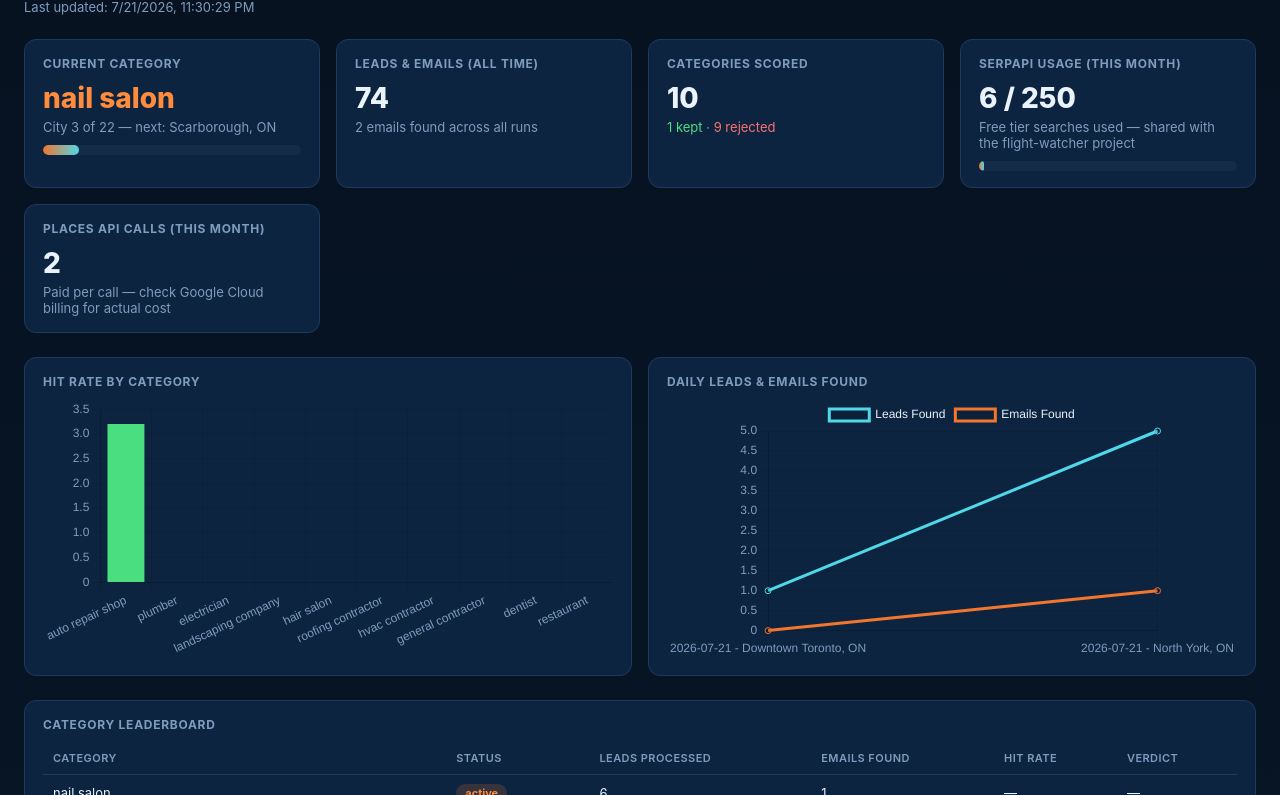
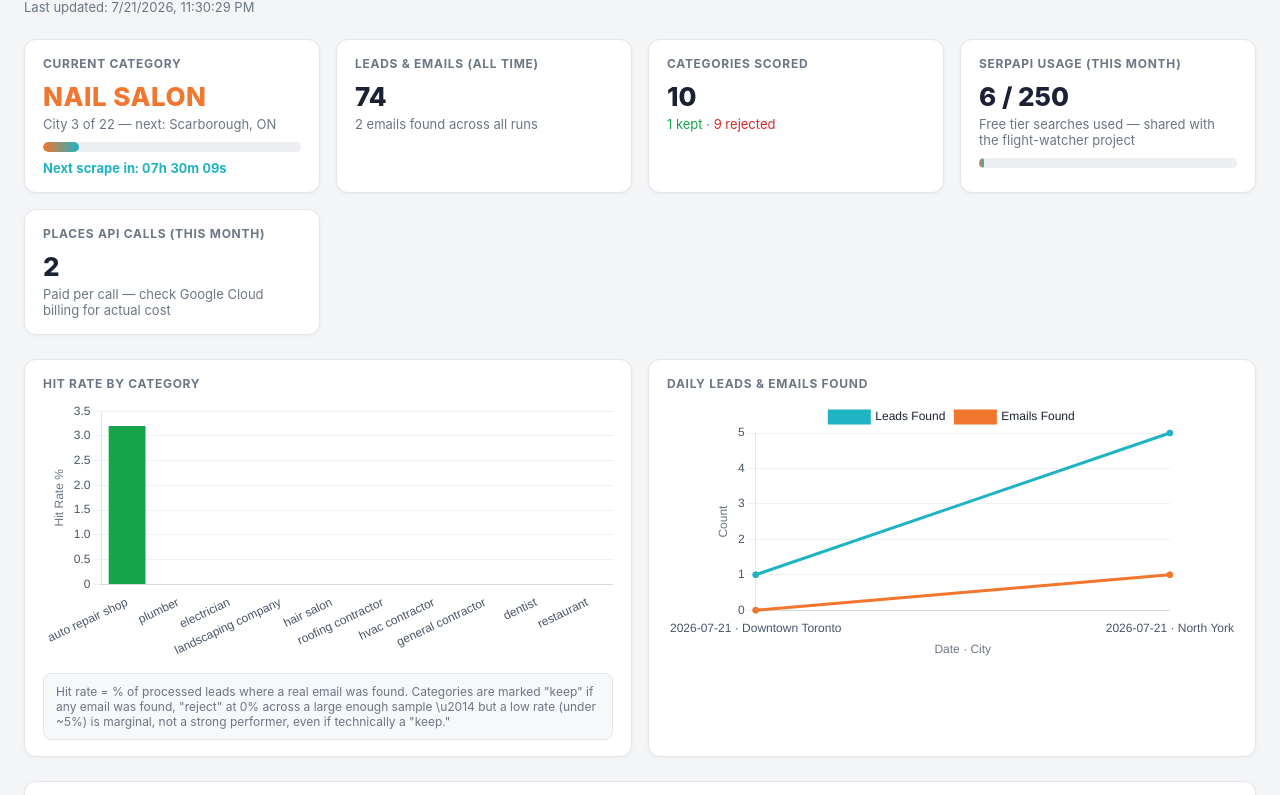
Before and after one commit to ZeroTouchAI/outreach-lead-scraper, a website: page index.html in a window 1280 px wide. Shown: the part 76-871 px from the top of the page. Drawn offline with nearby package versions, Linux system fonts and the light colour scheme.

Commit message:
feat: light theme, countdown timer, hit rate detail, sent status column

```diff
--- a/index.html
+++ b/index.html
@@ -5,36 +5,41 @@
 <title>Rapid Rank Agency \u2014 No-Website Lead Radar</title>
 <script src="https://cdn.jsdelivr.net/npm/chart.js@4/dist/chart.umd.min.js"></script>
 <style>
-  :root { --bg:#081627; --card:#0d2440; --border:#1c3a5e; --text:#eaf2fb; --muted:#7f9cbf; --orange:#f2762e; --orange-bright:#ff8c3d; --cyan:#4fd8e8; --good:#4ade80; --bad:#f87171; }
+  :root { --bg:#f4f5f7; --card:#ffffff; --border:#e3e6eb; --text:#1a2233; --muted:#6b7686; --orange:#f2762e; --orange-bright:#ff8c3d; --cyan:#1fb3c4; --good:#16a34a; --bad:#dc2626; }
   * { box-sizing: border-box; }
-  body { margin:0; background: linear-gradient(180deg,#061220 0%,#081627 100%); color:var(--text); font-family:-apple-system,BlinkMacSystemFont,"Segoe UI",Roboto,sans-serif; padding:24px; }
+  body { margin:0; background:var(--bg); color:var(--text); font-family:-apple-system,BlinkMacSystemFont,"Segoe UI",Roboto,sans-serif; padding:24px; }
   .brand-header { display:flex; align-items:center; gap:14px; margin-bottom:4px; }
-  .brand-mark { width:40px; height:40px; border-radius:10px; background:linear-gradient(135deg,var(--orange) 0%,var(--orange-bright) 100%); display:flex; align-items:center; justify-content:center; font-size:20px; flex-shrink:0; }
-  h1 { font-size:22px; margin:0; }
-  .brand-sub { font-size:12px; color:var(--cyan); text-transform:uppercase; letter-spacing:0.08em; font-weight:600; }
+  .brand-mark { width:40px; height:40px; border-radius:10px; background:linear-gradient(135deg,var(--orange) 0%,var(--orange-bright) 100%); display:flex; align-items:center; justify-content:center; font-size:18px; font-weight:800; color:#fff; flex-shrink:0; }
+  h1 { font-size:22px; margin:0; color:var(--text); }
+  .brand-sub { font-size:12px; color:var(--cyan); text-transform:uppercase; letter-spacing:0.08em; font-weight:700; }
   .subtitle { color:var(--muted); font-size:13px; margin:10px 0 24px; }
   .grid { display:grid; grid-template-columns:repeat(auto-fit,minmax(240px,1fr)); gap:16px; margin-bottom:24px; }
-  .card { background:var(--card); border:1px solid var(--border); border-radius:12px; padding:16px 18px; }
+  .card { background:var(--card); border:1px solid var(--border); border-radius:12px; padding:16px 18px; box-shadow:0 1px 3px rgba(20,30,50,0.05); }
   .card h2 { font-size:12px; text-transform:uppercase; letter-spacing:0.06em; color:var(--muted); margin:0 0 10px; }
-  .big-stat { font-size:28px; font-weight:800; color:var(--text); }
-  .big-stat.accent { color:var(--orange-bright); }
+  .big-stat { font-size:26px; font-weight:800; color:var(--text); }
+  .big-stat.accent { color:var(--orange); text-transform:uppercase; letter-spacing:0.02em; }
   .stat-sub { font-size:13px; color:var(--muted); margin-top:4px; }
-  .progress-bar { background:#142c4a; border-radius:6px; height:10px; overflow:hidden; margin-top:10px; }
+  .countdown { font-size:13px; color:var(--cyan); font-weight:700; margin-top:8px; font-variant-numeric:tabular-nums; }
+  .progress-bar { background:#eceef2; border-radius:6px; height:10px; overflow:hidden; margin-top:10px; }
   .progress-fill { background:linear-gradient(90deg,var(--orange),var(--cyan)); height:100%; border-radius:6px; transition:width 0.3s; }
   table { width:100%; border-collapse:collapse; font-size:13px; }
   th, td { text-align:left; padding:9px 10px; border-bottom:1px solid var(--border); }
-  th { color:var(--muted); font-weight:600; font-size:11px; text-transform:uppercase; letter-spacing:0.04em; }
-  tr:hover td { background:rgba(79,216,232,0.04); }
+  th { color:var(--muted); font-weight:700; font-size:11px; text-transform:uppercase; letter-spacing:0.04em; }
+  tr:hover td { background:#f9fafb; }
   a.email-link { color:var(--cyan); text-decoration:none; }
   a.email-link:hover { text-decoration:underline; }
   .badge { display:inline-block; padding:2px 9px; border-radius:999px; font-size:11px; font-weight:700; }
-  .badge-keep { background:rgba(74,222,128,0.15); color:var(--good); }
-  .badge-reject { background:rgba(248,113,113,0.15); color:var(--bad); }
-  .badge-active { background:rgba(242,118,46,0.18); color:var(--orange-bright); }
+  .badge-keep { background:rgba(22,163,74,0.1); color:var(--good); }
+  .badge-reject { background:rgba(220,38,38,0.1); color:var(--bad); }
+  .badge-active { background:rgba(242,118,46,0.12); color:var(--orange); }
+  .badge-sent { background:rgba(31,179,196,0.12); color:var(--cyan); }
+  .badge-pending { background:#eef0f3; color:var(--muted); }
   .chart-card { grid-column:span 2; }
   canvas { max-height:260px; }
   .empty { color:var(--muted); font-size:13px; padding:12px 0; }
-  .section-title { font-size:16px; font-weight:700; margin:32px 0 12px; display:flex; align-items:center; gap:8px; }
+  .section-title { font-size:16px; font-weight:700; margin:32px 0 4px; color:var(--text); }
+  .section-sub { font-size:12px; color:var(--muted); margin-bottom:12px; }
+  .info-note { font-size:12px; color:var(--muted); background:#f7f8fa; border:1px solid var(--border); border-radius:8px; padding:10px 12px; margin-top:12px; }
   @media (max-width:700px) { .chart-card { grid-column:span 1; } }
 </style>
 </head>
@@ -55,6 +60,7 @@
   <div class="card chart-card">
     <h2>Hit Rate by Category</h2>
     <canvas id="hitRateChart"></canvas>
+    <div class="info-note">Hit rate = % of processed leads where a real email was found. Categories are marked "keep" if any email was found, "reject" at 0% across a large enough sample \u2014 but a low rate (under ~5%) is marginal, not a strong performer, even if technically a "keep."</div>
   </div>
   <div class="card chart-card">
     <h2>Daily Leads &amp; Emails Found</h2>
@@ -70,15 +76,18 @@
   </table>
 </div>
 
-<div class="section-title">Companies Reached \u2014 Real Emails Found</div>
+<div class="section-title">Companies Reached</div>
+<div class="section-sub">Every business where a real email was found, and whether outreach has gone out yet.</div>
 <div class="card">
   <table id="companiesTable">
-    <thead><tr><th>Company</th><th>Category</th><th>Location</th><th>Email</th><th>Phone</th><th>Source</th></tr></thead>
+    <thead><tr><th>Company</th><th>Category</th><th>Location</th><th>Email</th><th>Phone</th><th>Source</th><th>Outreach</th></tr></thead>
     <tbody id="companiesBody"></tbody>
   </table>
 </div>
 
 <script>
+let cronTimerInterval = null;
+
 async function loadDashboard() {
   let data;
   try {
@@ -98,6 +107,33 @@ async function loadDashboard() {
   renderHistoryChart(data);
 }
 
+function getNextCronRunUTC() {
+  const now = new Date();
+  let next = new Date(Date.UTC(now.getUTCFullYear(), now.getUTCMonth(), now.getUTCDate(), 13, 0, 0));
+  if (next <= now) next.setUTCDate(next.getUTCDate() + 1);
+  return next;
+}
+
+function formatCountdown(ms) {
+  if (ms < 0) ms = 0;
+  const h = String(Math.floor(ms / 3600000)).padStart(2, "0");
+  const m = String(Math.floor((ms % 3600000) / 60000)).padStart(2, "0");
+  const s = String(Math.floor((ms % 60000) / 1000)).padStart(2, "0");
+  return `${h}h ${m}m ${s}s`;
+}
+
+function startCountdown() {
+  if (cronTimerInterval) clearInterval(cronTimerInterval);
+  const el = document.getElementById("cronCountdown");
+  if (!el) return;
+  function tick() {
+    const next = getNextCronRunUTC();
+    el.textContent = "Next scrape in: " + formatCountdown(next - new Date());
+  }
+  tick();
+  cronTimerInterval = setInterval(tick, 1000);
+}
+
 function renderStatusCards(data) {
   const container = document.getElementById("statusCards");
   const current = data.current;
@@ -110,6 +146,7 @@ function renderStatusCards(data) {
       <div class="big-stat accent">${current ? current.category : "\u2014"}</div>
       <div class="stat-sub">${current ? `City ${current.cityIndex} of ${current.totalCities} \u2014 next: ${current.nextCity || "cycle complete"}` : "Queue idle"}</div>
       <div class="progress-bar"><div class="progress-fill" style="width:${cityProgressPct}%"></div></div>
+      <div class="countdown" id="cronCountdown">Next scrape in: --</div>
     </div>
     <div class="card"><h2>Leads &amp; Emails (All Time)</h2>
       <div class="big-stat">${totals.totalLeadsFound}</div>
@@ -129,6 +166,7 @@ function renderStatusCards(data) {
       <div class="stat-sub">Paid per call \u2014 check Google Cloud billing for actual cost</div>
     </div>
   `;
+  startCountdown();
 }
 
 function renderLeaderboard(data) {
@@ -139,9 +177,10 @@ function renderLeaderboard(data) {
   }
   for (const c of data.leaderboard.completed) {
     const pct = c.hitRate !== null ? (c.hitRate * 100).toFixed(1) + "%" : "\u2014";
+    const fraction = ` (${c.emailsFound}/${c.leadsEnriched})`;
     const badgeClass = c.verdict === "keep" ? "badge-keep" : "badge-reject";
     const legacyNote = c.sampleType === "legacy_partial" ? ' <span style="color:var(--muted);font-size:11px;">(partial sample)</span>' : "";
-    rows.push(`<tr><td>${c.category}${legacyNote}</td><td>completed</td><td>${c.leadsEnriched}</td><td>${c.emailsFound}</td><td>${pct}</td><td><span class="badge ${badgeClass}">${c.verdict}</span></td></tr>`);
+    rows.push(`<tr><td>${c.category}${legacyNote}</td><td>completed</td><td>${c.leadsEnriched}</td><td>${c.emailsFound}</td><td>${pct}${fraction}</td><td><span class="badge ${badgeClass}">${c.verdict}</span></td></tr>`);
   }
   body.innerHTML = rows.length ? rows.join("") : `<tr><td colspan="6" class="empty">No data yet.</td></tr>`;
   if (data.leaderboard.queuedCount > 0) {
@@ -153,7 +192,7 @@ function renderCompanies(data) {
   const body = document.getElementById("companiesBody");
   const companies = data.reachedCompanies || [];
   if (!companies.length) {
-    body.innerHTML = `<tr><td colspan="6" class="empty">No emails found yet \u2014 this fills in as the pipeline runs.</td></tr>`;
+    body.innerHTML = `<tr><td colspan="7" class="empty">No emails found yet \u2014 this fills in as the pipeline runs.</td></tr>`;
     return;
   }
   body.innerHTML = companies.map((c) => `
@@ -164,6 +203,7 @@ function renderCompanies(data) {
       <td><a class="email-link" href="mailto:${c.email}">${c.email}</a></td>
       <td>${c.phone || "\u2014"}</td>
       <td>${c.emailSource ? `<a class="email-link" href="${c.emailSource}" target="_blank" rel="noopener">source</a>` : "\u2014"}</td>
+      <td>${c.sent ? `<span class="badge badge-sent">sent</span>` : `<span class="badge badge-pending">not yet</span>`}</td>
     </tr>
   `).join("");
 }
@@ -177,8 +217,15 @@ function renderHitRateChart(data) {
   }
   new Chart(ctx, {
     type: "bar",
-    data: { labels: completed.map((c) => c.category), datasets: [{ label: "Hit Rate %", data: completed.map((c) => (c.hitRate * 100).toFixed(1)), backgroundColor: completed.map((c) => (c.verdict === "keep" ? "#4ade80" : "#f87171")) }] },
-    options: { responsive: true, plugins: { legend: { display: false } }, scales: { y: { beginAtZero: true, ticks: { color: "#7f9cbf" } }, x: { ticks: { color: "#7f9cbf" } } } }
+    data: { labels: completed.map((c) => c.category), datasets: [{ label: "Hit Rate %", data: completed.map((c) => (c.hitRate * 100).toFixed(1)), backgroundColor: completed.map((c) => (c.verdict === "keep" ? "#16a34a" : "#dc2626")) }] },
+    options: {
+      responsive: true,
+      plugins: { legend: { display: false } },
+      scales: {
+        y: { beginAtZero: true, ticks: { color: "#475569" }, grid: { color: "#eef0f3" }, title: { display: true, text: "Hit Rate %", color: "#6b7686" } },
+        x: { ticks: { color: "#475569" }, grid: { display: false } }
+      }
+    }
   });
 }
 
@@ -191,11 +238,18 @@ function renderHistoryChart(data) {
   }
   new Chart(ctx, {
     type: "line",
-    data: { labels: history.map((h) => h.date + " - " + h.city), datasets: [
-      { label: "Leads Found", data: history.map((h) => h.leadsFound), borderColor: "#4fd8e8", tension: 0.3 },
-      { label: "Emails Found", data: history.map((h) => h.emailsFound), borderColor: "#f2762e", tension: 0.3 }
+    data: { labels: history.map((h) => h.date + " \u00b7 " + h.city.replace(", ON", "")), datasets: [
+      { label: "Leads Found", data: history.map((h) => h.leadsFound), borderColor: "#1fb3c4", backgroundColor: "#1fb3c4", tension: 0.3 },
+      { label: "Emails Found", data: history.map((h) => h.emailsFound), borderColor: "#f2762e", backgroundColor: "#f2762e", tension: 0.3 }
     ] },
-    options: { responsive: true, plugins: { legend: { labels: { color: "#eaf2fb" } } }, scales: { y: { beginAtZero: true, ticks: { color: "#7f9cbf" } }, x: { ticks: { color: "#7f9cbf" } } } }
+    options: {
+      responsive: true,
+      plugins: { legend: { labels: { color: "#1a2233" } } },
+      scales: {
+        y: { beginAtZero: true, ticks: { color: "#475569", precision: 0 }, grid: { color: "#eef0f3" }, title: { display: true, text: "Count", color: "#6b7686" } },
+        x: { ticks: { color: "#475569", maxRotation: 45, minRotation: 0 }, grid: { display: false }, title: { display: true, text: "Date \u00b7 City", color: "#6b7686" } }
+      }
+    }
   });
 }
 
```
